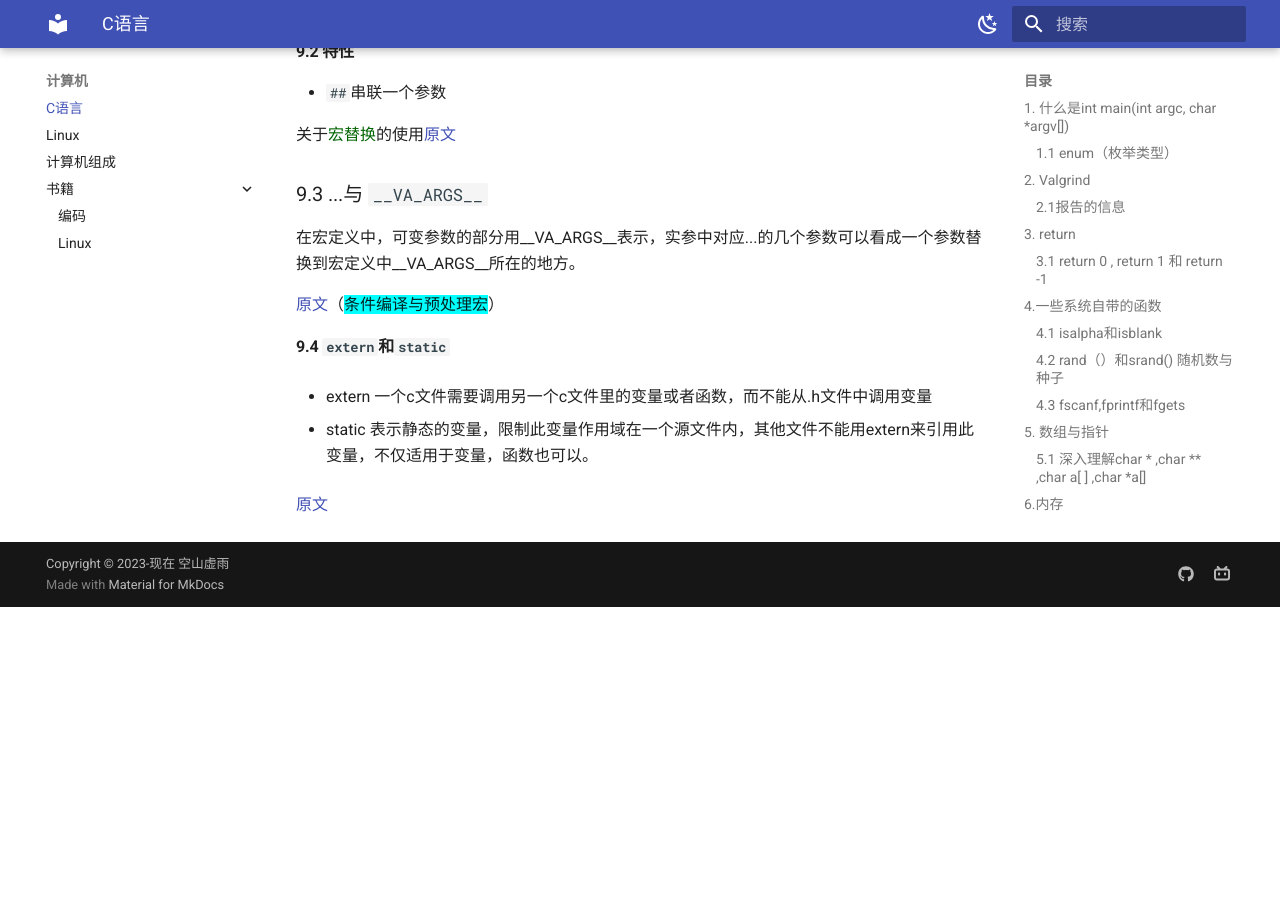
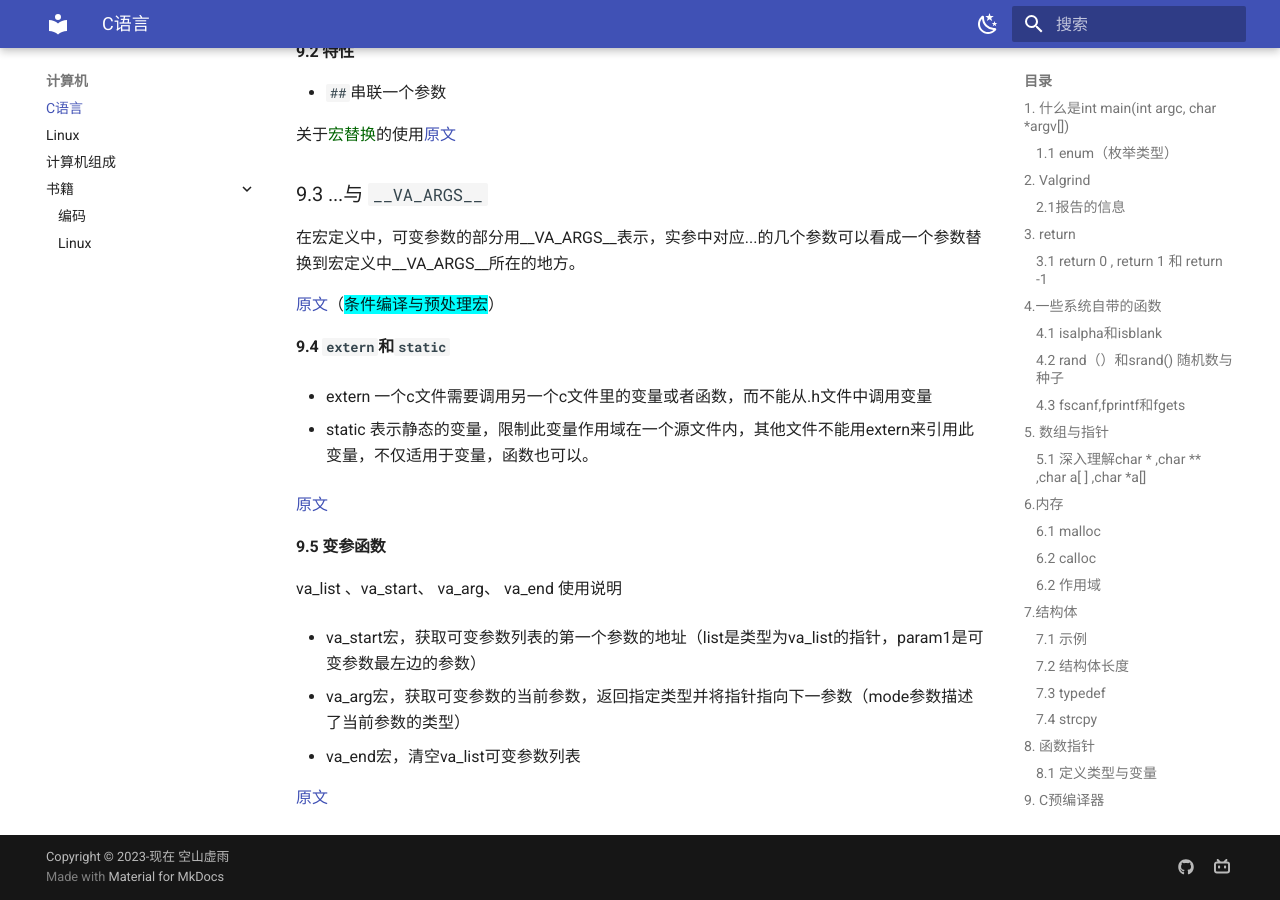
Before and after one commit to KongshanXuyu/zh-blog, an MkDocs documentation site: the page built from docs/计算机/C语言/文件.md, in a window 1280 px wide and 900 px high, scrolled down 5758 px. Built offline with MkDocs 1.6.1 and Material for MkDocs 9.7.7, drawn with Linux system fonts in a browser that asks for light colours; before the commit the page ends 6365 px from its top, so only the background shows below that.

Commit message:
2023-12-20_21:10:43 update

```diff
--- a/docs/计算机/C语言/文件.md
+++ b/docs/计算机/C语言/文件.md
@@ -275,3 +275,14 @@ str3: copy successful
 - static 表示静态的变量，限制此变量作用域在一个源文件内，其他文件不能用extern来引用此变量，不仅适用于变量，函数也可以。
 
 [原文](https://blog.csdn.net/qq_27664167/article/details/82859852)
+
+#### 9.5 变参函数
+
+va_list 、va_start、 va_arg、 va_end 使用说明
+
+- va_start宏，获取可变参数列表的第一个参数的地址（list是类型为va_list的指针，param1是可变参数最左边的参数）
+
+- va_arg宏，获取可变参数的当前参数，返回指定类型并将指针指向下一参数（mode参数描述了当前参数的类型）
+- va_end宏，清空va_list可变参数列表
+
+[原文](https://zhuanlan.zhihu.com/p/291148403)
```
Also changed, not shown: 1 other file.
